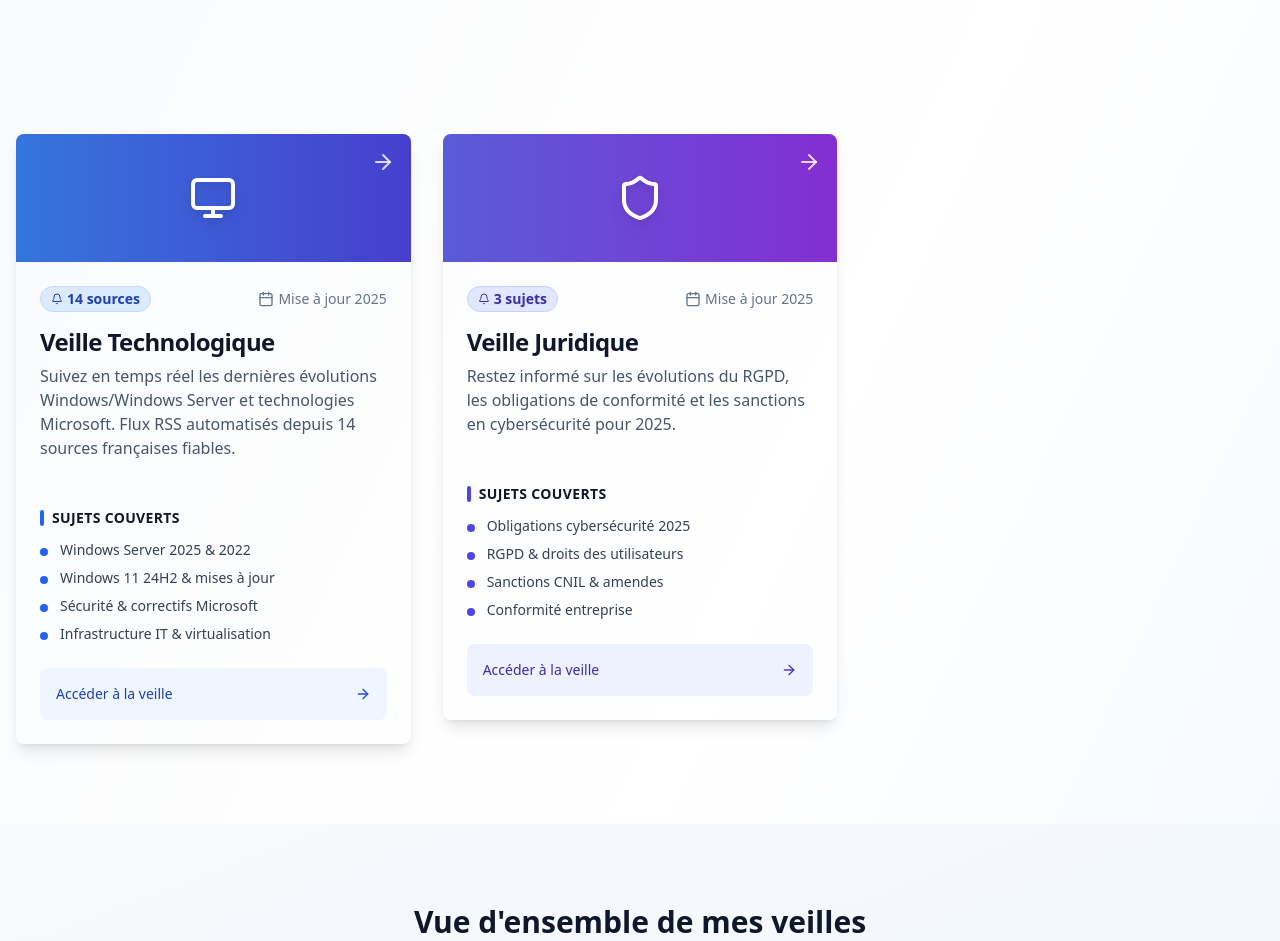
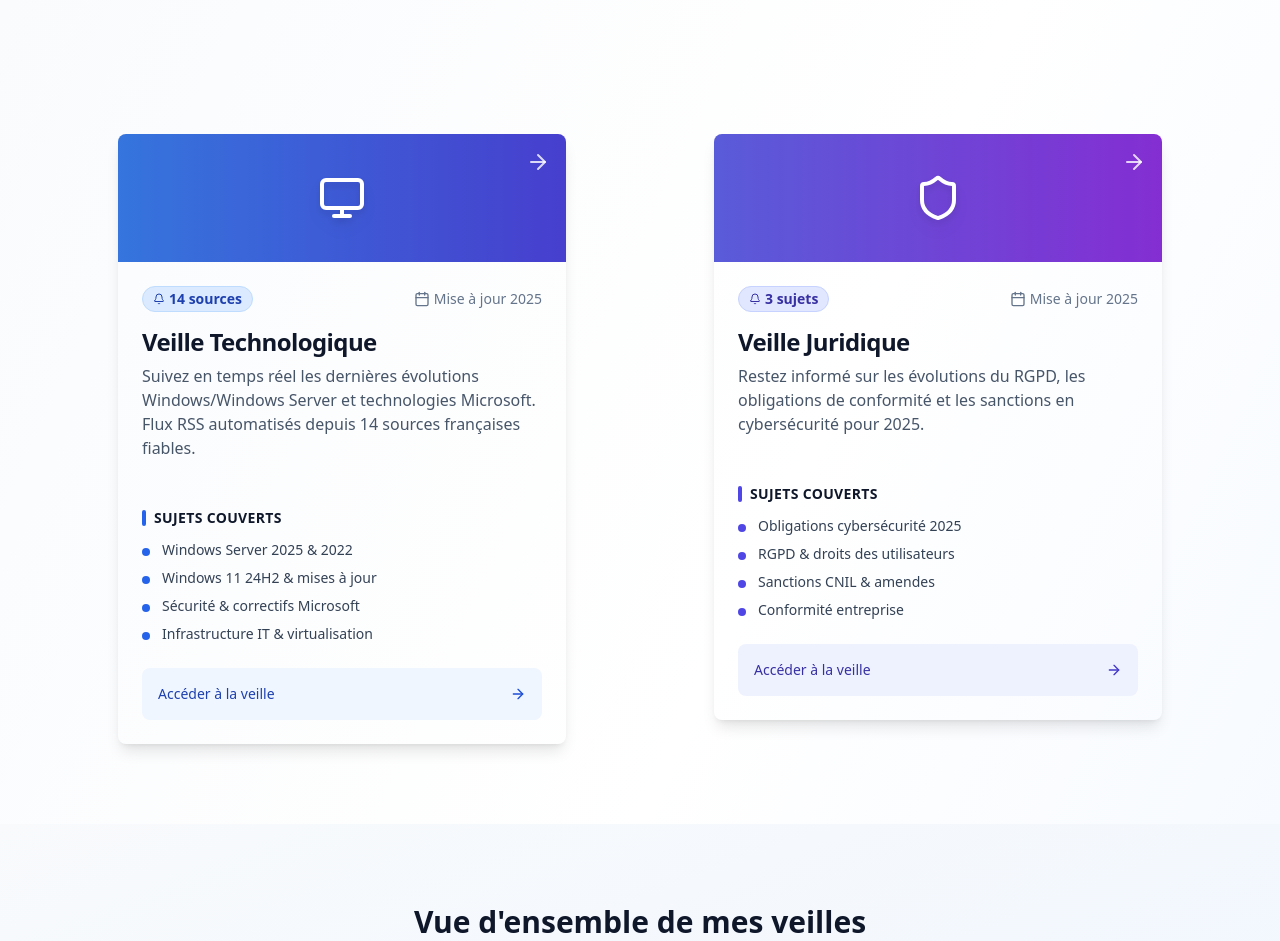
Before and after one commit to hocineira/V6.0, a Next.js app: page /veilles in a window 1280 px wide. Shown: the part 620-1561 px from the top of the page. Built offline with nearby package versions, Linux system fonts and the light colour scheme.

Commit message:
Fix: Espacement entre les cartes de veilles (gap-8 sm:gap-10)

```diff
--- a/src/app/veilles/page.js
+++ b/src/app/veilles/page.js
@@ -104,11 +104,11 @@ export default function VeillesPage() {
       {/* Veilles Cards Section with Animations */}
       <section className="py-12 sm:py-20">
         <div className="container mx-auto px-3 sm:px-4">
-          <StaggerContainer staggerDelay={0.15} className="grid gap-6 sm:gap-8 md:grid-cols-2 lg:grid-cols-3 max-w-7xl mx-auto">
+          <StaggerContainer staggerDelay={0.15} className="grid gap-8 sm:gap-10 md:grid-cols-2 max-w-6xl mx-auto justify-items-center">
             {veillesCategories.map((veille, index) => {
               const Icon = veille.icon
               return (
-                <StaggerItem key={veille.id}>
+                <StaggerItem key={veille.id} className="w-full max-w-md">
                   <AnimatedCard delay={index * 0.1}>
                     <Link href={veille.link}>
                       <Card className="group cursor-pointer hover:shadow-2xl transition-all duration-300 transform hover:-translate-y-3 overflow-hidden border-0 shadow-lg h-full">
```
